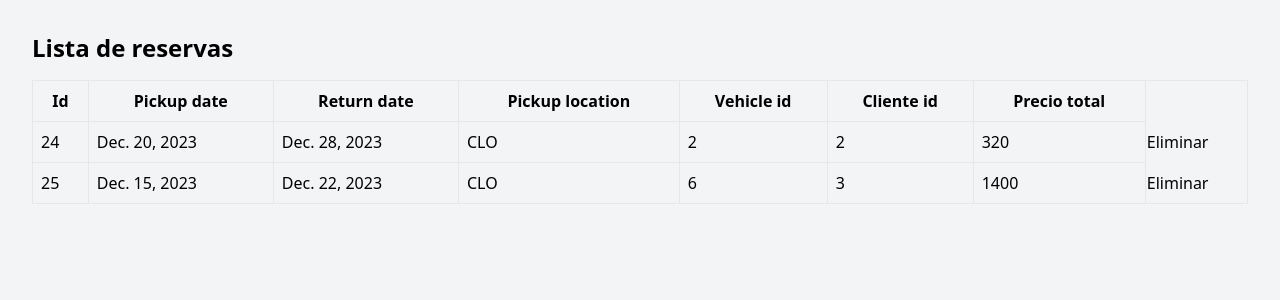
After one commit to santiangofrancozx/rentalsWebsitePy, a Django app: page /showReservation/ in a window 1280 px wide. The commit adds this page. Shown: the top 300 px of the page. Run offline with Django 4.2, Linux system fonts and the light colour scheme; data comes from the database, SQL or seed files in the repository; both versions use the stored data as it was after the commit.

Commit message:
Se agrega el showReservation.html muestra reservas y elimina la que seleccione, se cambia para que un usario logeado pueda madnar comentarios, se quita lo de cartera

```diff
--- a/search/templates/index.html
+++ b/search/templates/index.html
@@ -66,7 +66,7 @@
               </svg>
             </button>
             <div class="absolute hidden group-hover:block mt-2 py-2 w-48 bg-white rounded-lg shadow-lg right-0">
-              <a href="#" class="block px-4 py-2 text-gray-800 hover:bg-gray-100">Mi cuenta</a>
+              <a href="{% url "showReservation" %}"  class="block px-4 py-2 text-gray-800 hover:bg-gray-100">Administrar reservas</a>
               <a href="{% url "showUsers" %}" class="block px-4 py-2 text-gray-800 hover:bg-gray-100">Ver usuarios</a>
               <a href="{% url "showComments" %}" class="block px-4 py-2 text-gray-800 hover:bg-gray-100">Ver comentarios</a>
               <a href="{% url "editUserInfo" %}" class="block px-4 py-2 text-gray-800 hover:bg-gray-100">Editar Informacion</a>
@@ -94,7 +94,7 @@
             <div class="absolute hidden group-hover:block mt-2 py-2 w-48 bg-white rounded-lg shadow-lg right-0">
               <a href="#" class="block px-4 py-2 text-gray-800 hover:bg-gray-100">Mi cuenta</a>
               <a href="{% url "reservas" %}" class="block px-4 py-2 text-gray-800 hover:bg-gray-100">Mis reservas</a>
-              <a href="#" class="block px-4 py-2 text-gray-800 hover:bg-gray-100">Mi cartera</a>
+              <a href="{% url "contacto" %}" class="block px-4 py-2 text-gray-800 hover:bg-gray-100">Realizar comentarios</a>
               <a href="{% url "editUserInfo" %}" class="block px-4 py-2 text-gray-800 hover:bg-gray-100">Editar Informacion</a>
               <a href="{% url "singout" %}" class="block px-4 py-2 text-gray-800 hover:bg-gray-100">Cerrar sesión</a>
             </div>
--- /dev/null
+++ b/search/templates/showReservation.html
@@ -0,0 +1,44 @@
+<!DOCTYPE html>
+<html lang="es">
+<head>
+    <meta charset="UTF-8">
+    <meta name="viewport" content="width=device-width, initial-scale=1.0">
+    <title>Lista de Usuarios</title>
+    <link href="https://cdn.jsdelivr.net/npm/tailwindcss@2.2.19/dist/tailwind.min.css" rel="stylesheet">
+</head>
+<body class="bg-gray-100 p-8">
+
+    <h2 class="text-2xl font-bold mb-4">Lista de reservas</h2>
+
+    <div class="overflow-x-auto">
+        <table class="table-auto w-full border-collapse border">
+            <thead>
+                <tr>
+                    <th class="border p-2">Id</th>
+                    <th class="border p-2">Pickup date</th>
+                    <th class="border p-2">Return date</th>
+                    <th class="border p-2">Pickup location</th>
+                    <th class="border p-2">Vehicle id</th>
+                    <th class="border p-2">Cliente id</th>
+                    <th class="border p-2">Precio total</th>
+                </tr>
+            </thead>
+            <tbody>
+                {% for reserva in reservations %}
+                <tr>
+                    <td class="border p-2">{{ reserva.id }}</td>
+                    <td class="border p-2">{{ reserva.pickup_date}}</td>
+                    <td class="border p-2">{{ reserva.return_date }}</td>
+                    <td class="border p-2">{{ reserva.pickup_location}}</td>
+                    <td class="border p-2">{{ reserva.vehicle_id}}</td>
+                    <td class="border p-2">{{ reserva.client_id}}</td>
+                    <td class="border p-2">{{ reserva.price_total}}</td>
+                    <td><a href="{% url 'eliminar_reserva' reserva.id %}">Eliminar</a></td>
+                </tr>
+                {% endfor %}
+            </tbody>
+        </table>
+    </div>
+
+</body>
+</html>
--- a/search/urls.py
+++ b/search/urls.py
@@ -20,5 +20,7 @@ urlpatterns = [
     path("editUserInfo/", views.editUserInfo, name= "editUserInfo"),
     path("reservas/", views.reservas, name = "reservas"),
     path("showUsers/",views.showUsers, name ="showUsers"),
-    path("showComments/",views.showComments, name ="showComments")
+    path("showComments/",views.showComments, name ="showComments"),
+    path("showReservation/",views.showReservation, name ="showReservation"),
+     path('eliminar_reserva/<int:reserva_id>/', views.eliminar_reserva, name='eliminar_reserva')
 ]+ static(settings.MEDIA_URL, document_root=settings.MEDIA_ROOT)
--- a/search/views.py
+++ b/search/views.py
@@ -178,17 +178,27 @@ def contacto(request):
 
 
 def showUsers(request):
-    # Recupera todos los usuarios de la base de datos
+
     users = User.objects.all()
-    # Renderiza la plantilla con la lista de usuarios
+
     return render(request, 'showUsers.html', {'users': users})
 
 def showComments(request):
-    # Recupera todos los comentarios de la base de datos
+
     comments_list = Comments.objects.all()
-    # Renderiza la plantilla con la lista de comentarios
+
     return render(request, 'showComments.html', {'comments': comments_list})
 
+def showReservation(request):
+
+    reservations_list =Reservation.objects.all()
+
+    return render(request, 'showReservation.html', {'reservations': reservations_list})
+
+def eliminar_reserva(request, reserva_id):
+    reserva = get_object_or_404(Reservation, pk=reserva_id)
+    reserva.delete()
+    return redirect('/showReservation')
 
 
 def editUserInfo(request):
```
Also changed, not shown: db.sqlite3.
